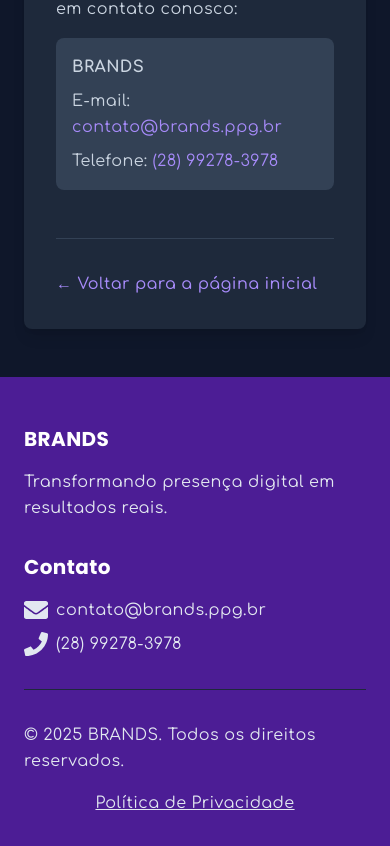
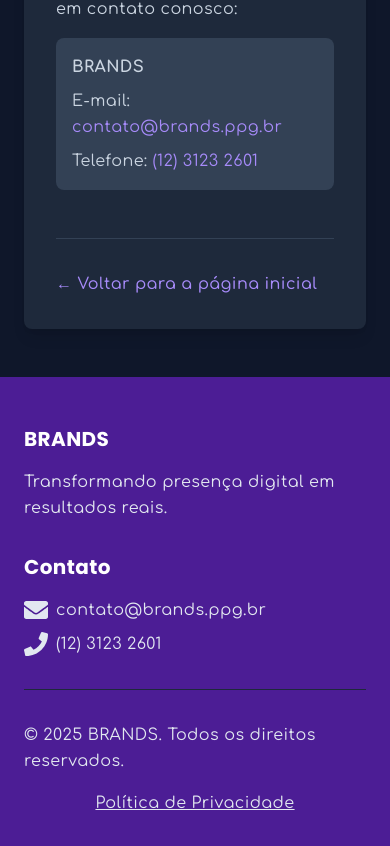
Before and after one commit to WizardCoderDevs/marketing-site, a Next.js app: page /politica-de-privacidade in a window 390 px wide. Shown: the part 7187-8033 px from the top of the page. Built offline with nearby package versions, Linux system fonts and the light colour scheme; no server answers.

Commit message:
fix: update contact information across multiple components, changing phone number and WhatsApp link to reflect new details

```diff
--- a/src/app/politica-de-privacidade/page.tsx
+++ b/src/app/politica-de-privacidade/page.tsx
@@ -236,12 +236,12 @@ export default function PoliticaPrivacidadePage() {
                   <p className="text-slate-700 dark:text-slate-300">
                     Telefone:{' '}
                     <a
-                      href="https://wa.me/5528992783978"
+                      href="https://wa.me/551231232601"
                       target="_blank"
                       rel="noopener noreferrer"
                       className="text-violet-700 dark:text-violet-400 hover:underline"
                     >
-                      (28) 99278-3978
+                      (12) 3123 2601
                     </a>
                   </p>
                 </div>
--- a/src/components/Footer.tsx
+++ b/src/components/Footer.tsx
@@ -1,8 +1,8 @@
 'use client';
 
 import { useConversion } from '@/hooks/useConversion';
+import Link from 'next/link';
 import { useTranslation } from 'react-i18next';
-import Link from 'next/link';
 import { FaEnvelope, FaPhone } from "react-icons/fa";
 
 export default function Footer() {
@@ -31,7 +31,7 @@ export default function Footer() {
                 <span>contato@brands.ppg.br</span>
               </a>
               <a
-                href="https://wa.me/5528992783978"
+                href="https://wa.me/551231232601"
                 target="_blank"
                 rel="noopener noreferrer"
                 role="text"
@@ -40,7 +40,7 @@ export default function Footer() {
                 className="text-slate-200 hover:text-white transition-colors flex items-center gap-2"
               >
                 <FaPhone className="w-6 h-6" />
-                <span>(28) 99278-3978</span>
+                <span>(12) 3123 2601</span>
               </a>
             </div>
           </div>
--- a/src/components/HeroSection.tsx
+++ b/src/components/HeroSection.tsx
@@ -118,7 +118,7 @@ export default function HeroSection() {
                 className="flex flex-col sm:flex-row gap-4 justify-center lg:justify-start"
               >
                 <a
-                  href="https://wa.me/5528992783978"
+                  href="https://wa.me/551231232601"
                   target="_blank"
                   rel="noopener noreferrer"
                   onClick={handleWhatsAppClick}
```
